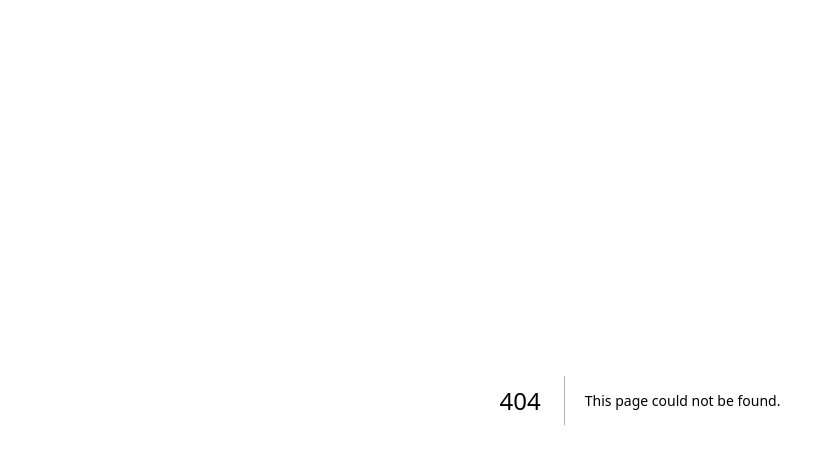
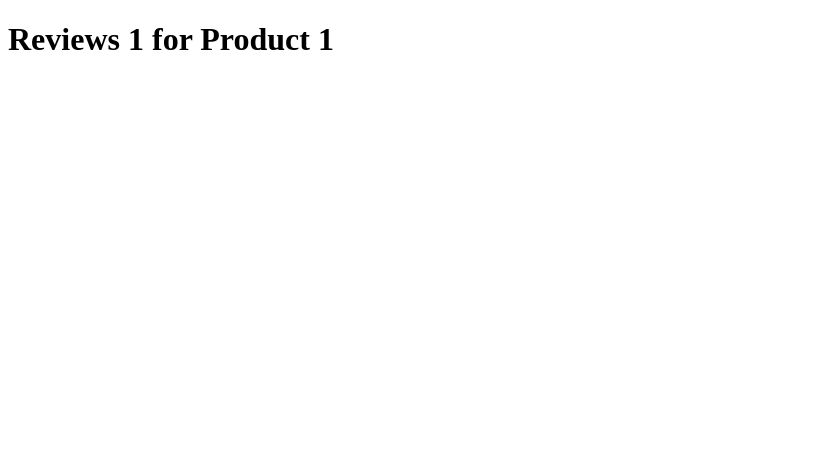
Before and after one commit to adermaulana/learning-next-js, a Next.js app: page /products/1/reviews/1 in a window 1280 px wide. Before the commit this address had no page. Shown: the top 464 px of the page, without its empty margins (0-835 px from the left). Built offline with nearby package versions, Linux system fonts and the light colour scheme.

Commit message:
nested dynamic route

```diff
--- a/src/app/products/[productId]/page.tsx
+++ b/src/app/products/[productId]/page.tsx
@@ -5,7 +5,7 @@ export default function ProductList({
 }) {
   return (
     <main>
-      <h1>Product Details {params.productId} </h1>
+      <h1>Product {params.productId} Details</h1>
     </main>
   );
 }
--- /dev/null
+++ b/src/app/products/[productId]/reviews/[reviewsId]/page.tsx
@@ -0,0 +1,13 @@
+export default function Reviews({
+  params,
+}: {
+  params: { productId: string; reviewsId: string };
+}) {
+  return (
+    <main>
+      <h1>
+        Reviews {params.reviewsId} for Product {params.productId}
+      </h1>
+    </main>
+  );
+}
```
